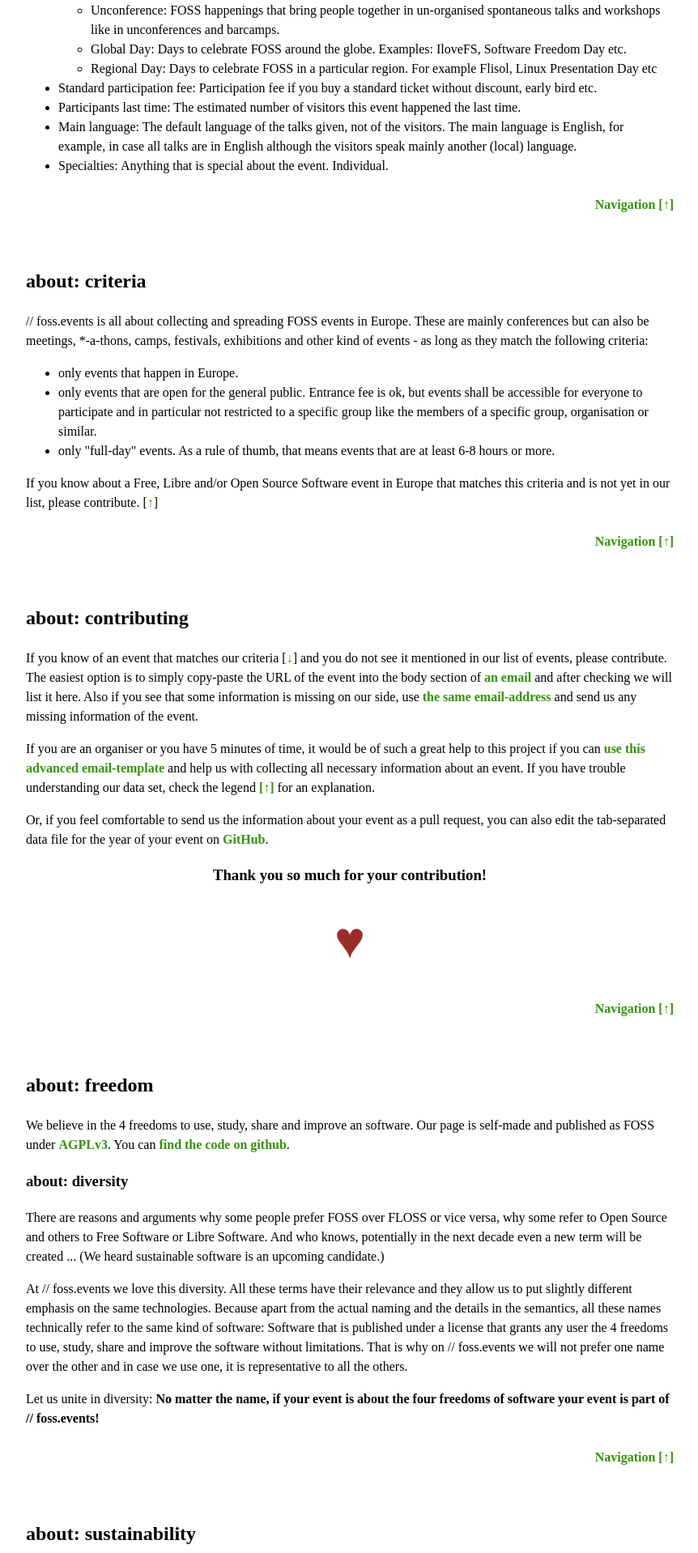
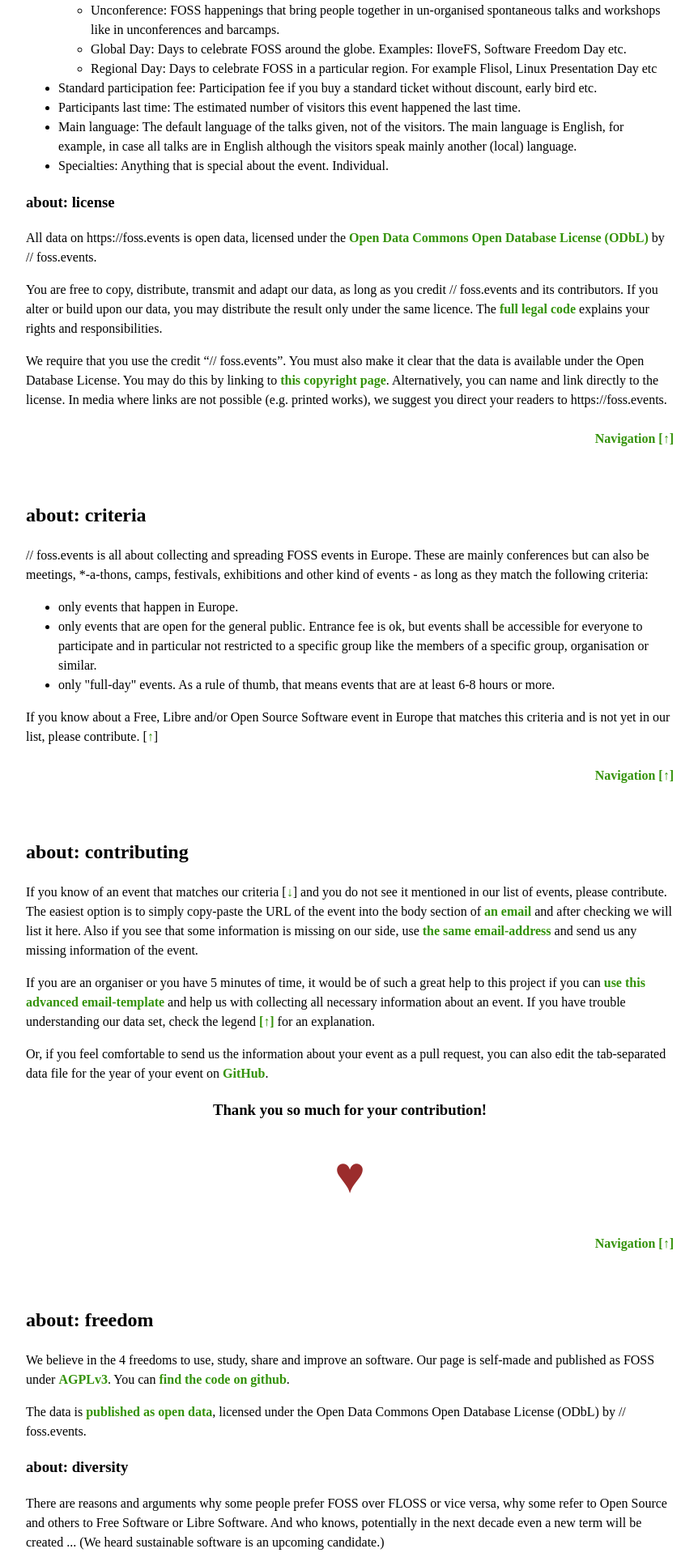
Before and after one commit to foss-events/website, a Python web app: template src/templates/about.html in a window 1280 px wide. Shown: the part 2397-4315 px from the top of the page at 81% size, without its empty margins (208-1070 px from the left). Run offline with Jinja, Linux system fonts and the light colour scheme; the template is opened without the code that fills it, so the values that code supplies are empty.

Commit message:
adding license information on page and in footer

```diff
--- a/src/templates/about.html
+++ b/src/templates/about.html
@@ -215,8 +215,20 @@
             Specialties: Anything that is special about the event. Individual.
         </li>
     </ul>
+
+    <h3 id="datalicense">about: license</h3>
+
+<p>All data on https://foss.events is open data, licensed under the <a href="https://opendatacommons.org/licenses/odbl/">Open Data Commons Open Database License (ODbL)</a> by // foss.events.</p>
+
+<p>You are free to copy, distribute, transmit and adapt our data, as long as you credit // foss.events and its contributors. If you alter or build upon our data, you may distribute the result only under the same licence. The <a href="https://opendatacommons.org/licenses/odbl/1.0/">full legal code</a> explains your rights and responsibilities. </p>
+
+<p>We require that you use the credit “// foss.events”. You must also make it clear that the data is available under the Open Database License. You may do this by linking to <a href="/about.html#datalicense">this copyright page</a>. Alternatively, you can name and link directly to the license. In media where links are not possible (e.g. printed works), we suggest you direct your readers to https://foss.events. </p>
+
     <a class="nav-to-top" href="about.html#top">Navigation [&uarr;]</a>
 </section>
+
+
+
 
 <section id="criteria" class="section">
     <h2>about: criteria</h2>
@@ -243,6 +255,7 @@
 
     <a class="nav-to-top" href="about.html#top">Navigation [&uarr;]</a>
 </section>
+
 
 
 <section id="contributing" class="section">
@@ -309,6 +322,8 @@
         We believe in the 4 freedoms to use, study, share and improve an software. Our page is self-made and published
         as FOSS under <a href="https://www.gnu.org/licenses/agpl-3.0.html">AGPLv3</a>. You can <a href="https://github.com/foss-events/website">find the code
         on github</a>.
+
+<p>The data is <a href="/about.html#datalicense">published as open data</a>, licensed under the Open Data Commons Open Database License (ODbL) by // foss.events.</p>
     </p>
 
 
--- a/src/templates/partials/footer.html
+++ b/src/templates/partials/footer.html
@@ -1,3 +1,5 @@
 <div class="footer">
-    Made with <span class="footer__heart">♥</span> | <a href="/about.html">about</a> | <a href="/about.html#contact">contact</a>
+    <p>Made with <span class="footer__heart">♥</span> in Europe</p>
+<p><a href="/about.html#datalicense">Available as Open Data</a> under ODbL</p>
+<p><a href="/about.html">about</a> | <a href="/about.html#contact">contact</a></p>
 </div>
```
